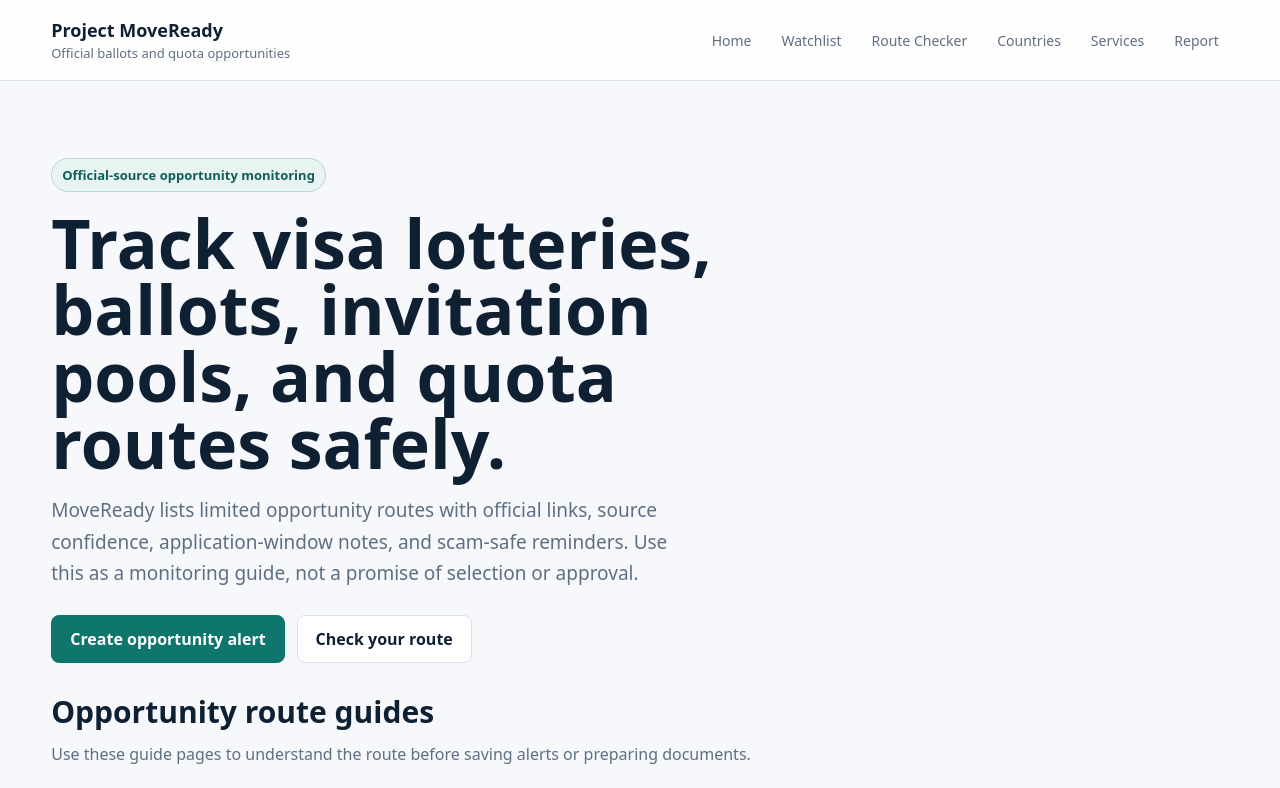
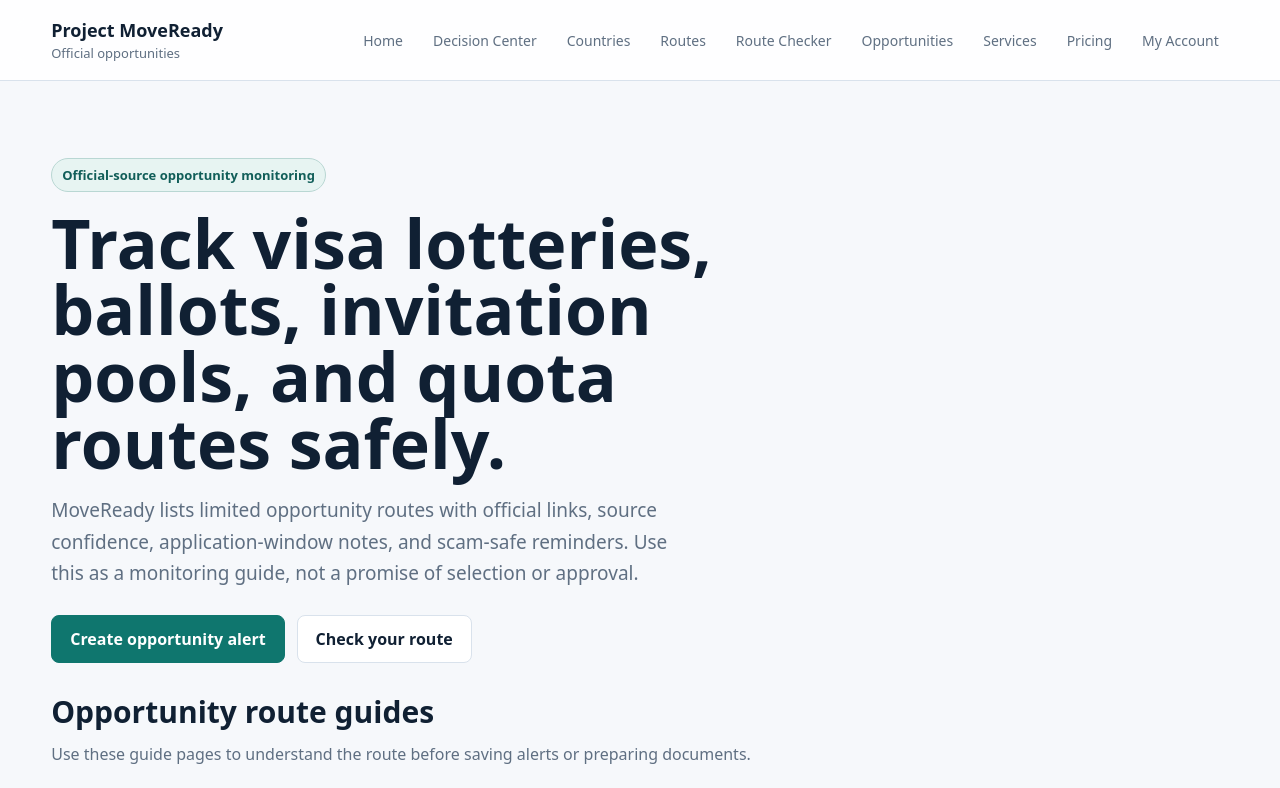
Before and after one commit to SirBM201/SirBM201-moveready-frontend, a Next.js app: page /opportunities in a window 1280 px wide. Shown: the top 788 px of the page. Built offline with nearby package versions, Linux system fonts and the light colour scheme; no server answers.

Commit message:
Use clean header on opportunities page

```diff
--- a/app/opportunities/page.tsx
+++ b/app/opportunities/page.tsx
@@ -1,3 +1,4 @@
+import SiteHeader from "@/components/SiteHeader";
 import LiveOpportunities from "@/components/LiveOpportunities";
 
 const opportunityGuides = [
@@ -51,20 +52,7 @@ const opportunityGuides = [
 export default function OpportunitiesPage() {
   return (
     <main className="page-shell">
-      <header className="topbar">
-        <a className="brand" href="/">
-          <strong>Project MoveReady</strong>
-          <span>Official ballots and quota opportunities</span>
-        </a>
-        <nav className="nav" aria-label="Main navigation">
-          <a href="/">Home</a>
-          <a href="/watchlist">Watchlist</a>
-          <a href="/route-checker">Route Checker</a>
-          <a href="/country-checker">Countries</a>
-          <a href="/platform">Services</a>
-          <a href="/report-preview">Report</a>
-        </nav>
-      </header>
+      <SiteHeader sectionLabel="Official opportunities" />
 
       <section className="hero-band compact-hero">
         <div className="hero-copy">
```
